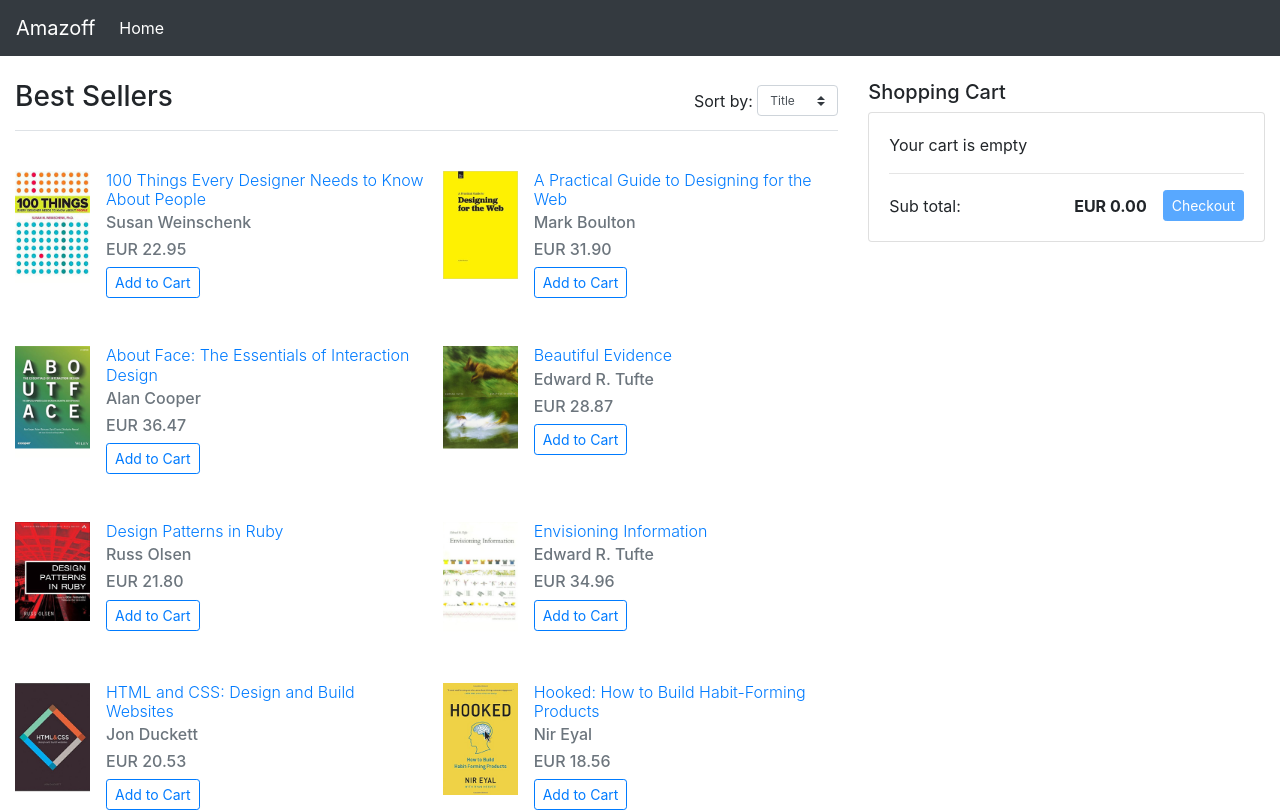
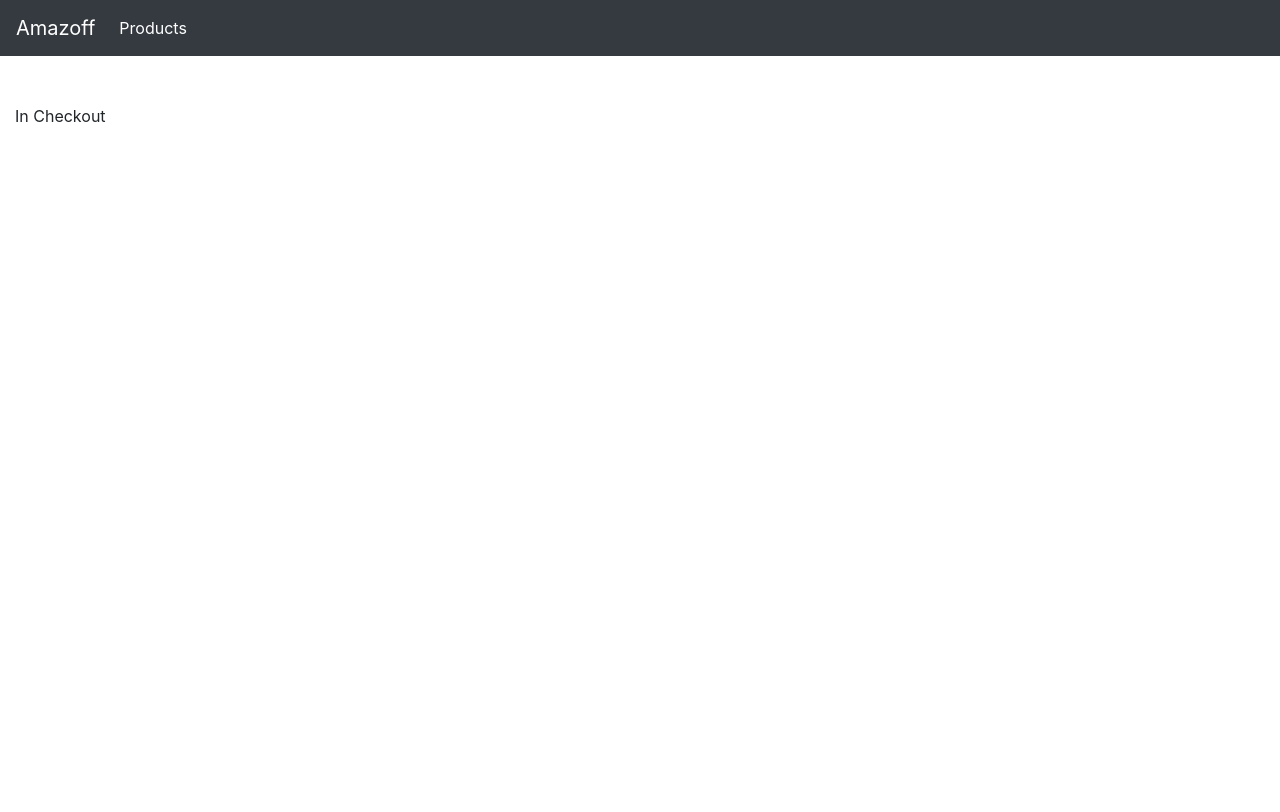
Before and after one commit to coriordan/amazoff-app, a React (Create React App) app: page /checkout in a window 1280 px wide. Before the commit this address led to /. Shown: the top 812 px of the page. Built offline with nearby package versions, Linux system fonts and the light colour scheme.

Commit message:
Added Checkout page. Doing redirect from Cart

```diff
--- /dev/null
+++ b/src/Checkout.js
@@ -0,0 +1,15 @@
+import React, { Component } from 'react';
+import {Link} from 'react-router-dom';
+import cartAPI from './test/cartAPI';
+import './App.css';
+
+class Checkout extends Component {
+
+  render() {
+    return (
+      <p>In Checkout</p>
+    );
+  }
+}
+
+export default Checkout;
--- a/src/App.js
+++ b/src/Home.js
@@ -3,8 +3,8 @@
 import cartAPI from './test/cartAPI';
 import Cart from './cart';
 import {Books} from './Data';
+import './App.css';
 import _ from 'lodash';
-import './App.css';
 
 const BookSortSelect = ({sort, onUpdateSort}) => {
   const handleSortChange = (e) => {
@@ -113,7 +113,7 @@
             <h5>Shopping Cart</h5>
             <Cart cart={cart}
                   removeHandler={this.removeFromCart}
-                  updateQuantityHandler={this.updateQuantity} />
+                  updateQuantityHandler={this.updateQuantity} {...this.props} />
           </aside>
         </div>
     );
--- a/src/cart.js
+++ b/src/cart.js
@@ -1,19 +1,22 @@
-import React from 'react';
+import React, { Component } from 'react';
 import './App.css';
 
-const Cart = ({cart, removeHandler,
-                     updateQuantityHandler}) => {
-  let cartItems = cart.map(
+class Cart extends Component {
+  constructor(props){
+    super(props);
+  }
+
+  render() {
+    let cartItems = this.props.cart.map(
       (i) => <CartItem key={i.id} item={i}
-                     removeHandler={removeHandler}
-                     updateQuantityHandler={updateQuantityHandler}/>
+                       {...this.props} />
     );
 
     return (
       <div id="shoping-cart" className="card">
         <div className="card-body">
           {
-          cart.length === 0 && (
+            this.props.cart.length === 0 && (
               <p>Your cart is empty</p>
             )
           }
@@ -21,21 +24,28 @@
             {cartItems}
           </ul>
           <hr/>
-        <CartTotal items={cart} />
+          <CartTotal items={this.props.cart} {...this.props}/>
         </div>
       </div>
     );
   }
+}
 
-const CartTotal = ({items}) => {
+const CartTotal = ({items, ...props}) => {
   let disabled = (items.length === 0);
   let total = items.reduce(
               (sum, i) => (sum += i.quantity * i.price.amount), 0);
+
+  const handleCheckoutClick = (e) => {
+    e.preventDefault();
+    props.history.push('/checkout')
+  }
+
   return (
     <div className="d-flex justify-content-between align-items-center">
       <span className="mr-auto">Sub total:</span>
           <strong className="pr-3">EUR&nbsp;{Number(total).toFixed(2)}</strong>
-      <button type="button" className="btn btn-primary btn-sm" disabled={disabled}>Checkout</button>
+      <button type="button" className="btn btn-primary btn-sm" disabled={disabled} onClick={handleCheckoutClick}>Checkout</button>
     </div>
   );
 }
--- a/src/header.js
+++ b/src/header.js
@@ -4,7 +4,7 @@
 const Header = () => {
   return (
     <header>
-      <nav className="navbar navbar-expand-md navbar-dark bg-dark">
+      <nav className="navbar navbar-expand-md navbar-dark bg-dark mb-4">
         <Link to={'/'} className="navbar-brand" href="/">Amazoff</Link>
         <button className="navbar-toggler" type="button" data-toggle="collapse" data-target="#navbarCollapse"
         aria-controls="navbarCollapse" aria-expanded="false" aria-label="Toggle navigation">
@@ -13,7 +13,7 @@
         <div id="navbarCollapse" className="collapse navbar-collapse">
           <ul className="navbar-nav mr-auto">
             <li className="nav-item active">
-              <Link to={'/'} className="nav-link" href="/">Home</Link>
+              <Link to={'/'} className="nav-link" href="/">Products</Link>
             </li>
           </ul>
         </div>
--- a/src/index.js
+++ b/src/index.js
@@ -1,9 +1,10 @@
 import React from 'react';
 import ReactDOM from 'react-dom';
 import {BrowserRouter, Route, Redirect, Switch} from 'react-router-dom';
-import Home from './App';
+import Home from './Home';
 import Header from './header';
 import BookDetail from './book/bookDetail';
+import Checkout from './Checkout';
 import '../node_modules/bootstrap/dist/css/bootstrap.css';
 
 const Router = (props) => {
@@ -15,6 +16,7 @@
           <Switch>
               <Route exact path='/' component={Home} />
               <Route path='/book/:id' component={BookDetail} />
+              <Route path='/checkout' component={Checkout} />
               <Redirect from='*' to='/' />
             </Switch>
         </div>
```
Also changed, not shown: 1 other file (tests, documents, lock files or other folders). Lines whose indentation alone changed are shown as unchanged.
